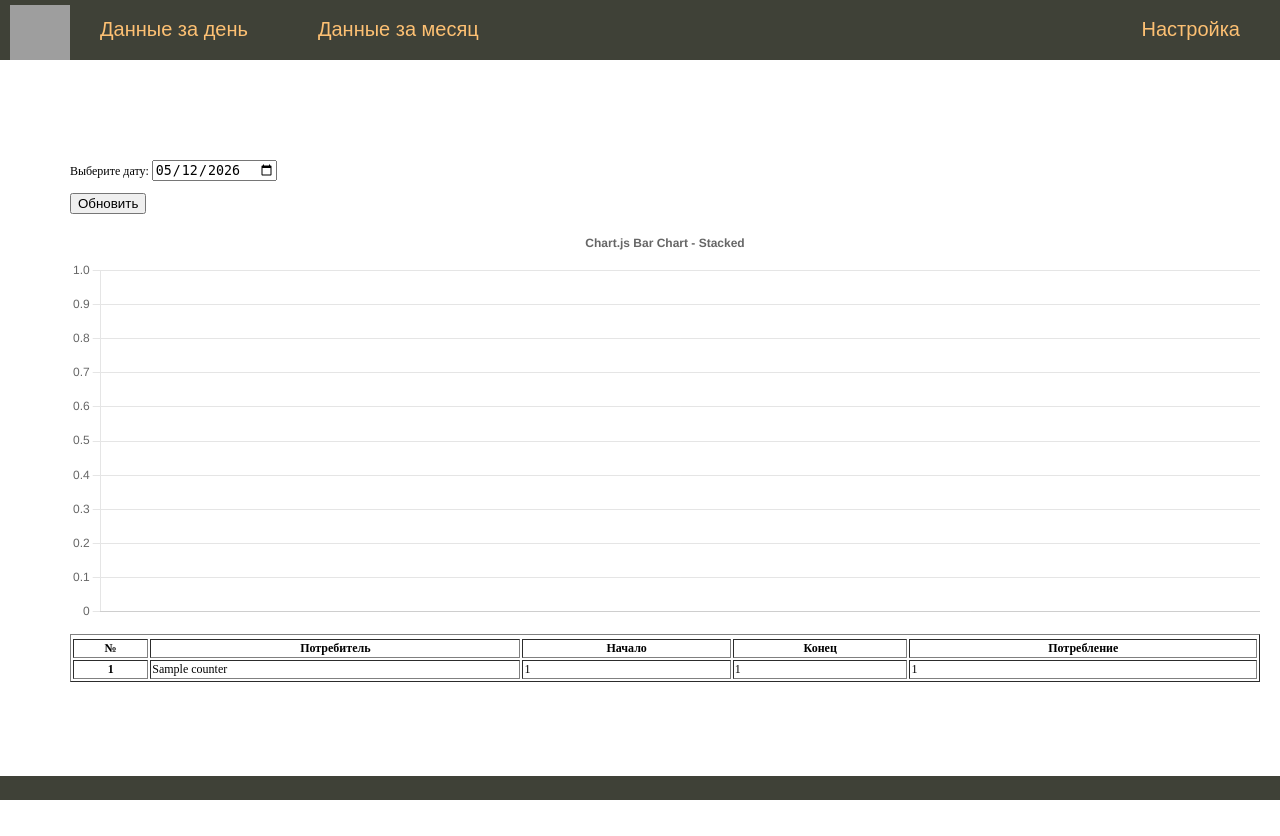
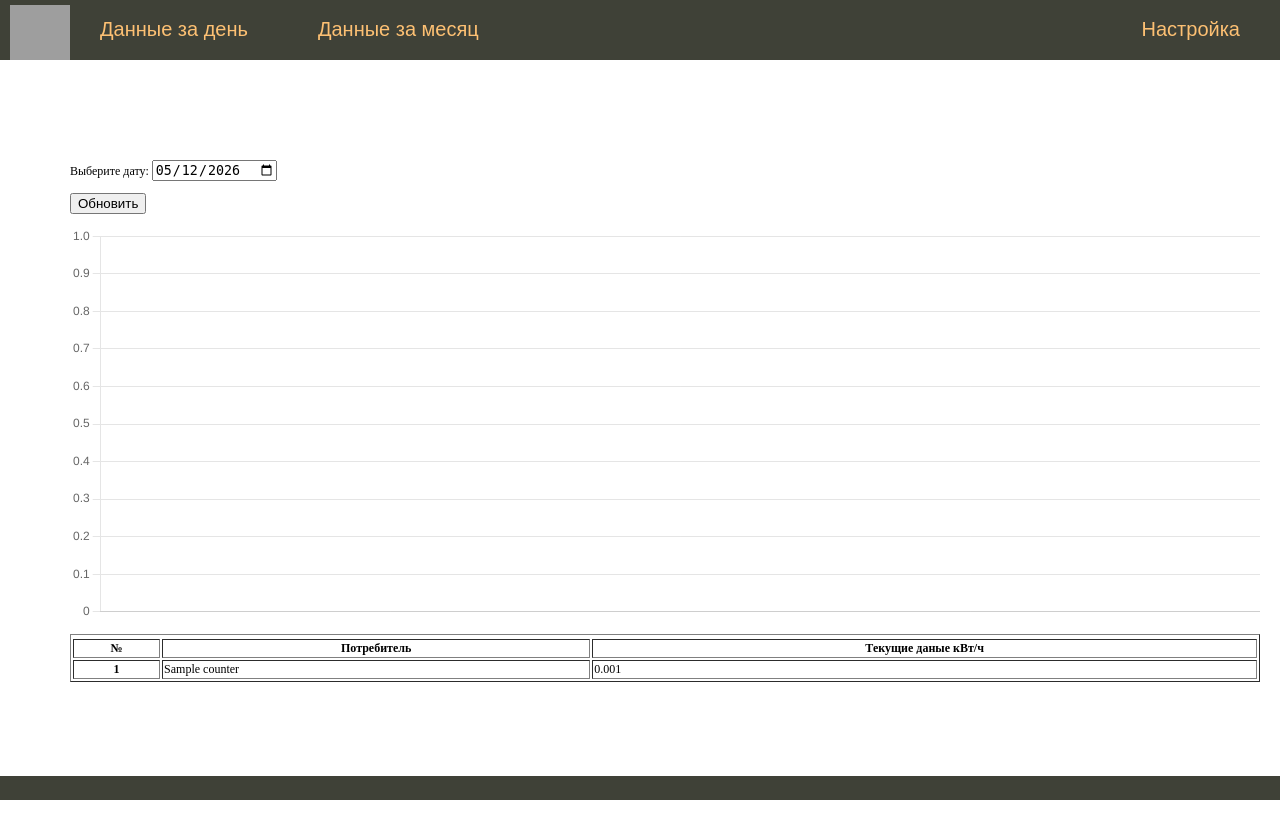
Before and after one commit to DorofeevAlexandr/cardboard_production_control, a Django app: page /electricity_meter_day in a window 1280 px wide. Run offline with Django 5.2, Linux system fonts and the light colour scheme; tables that the repository leaves empty hold one stand-in row (values such as "Sample post"); parts of the project's set-up code (start-up, migrations or seed data) failed here and were passed over; grey boxes are pictures that could not be loaded.

Commit message:
Изменил шаблон вывода графиков

```diff
--- a/backend/cardboard_production/templates/cardboard_production/electro_counters_in_day.html
+++ b/backend/cardboard_production/templates/cardboard_production/electro_counters_in_day.html
@@ -24,10 +24,10 @@ labels : [{% for item in times %} "{{item}}", {% endfor %}],
 datasets: [
 {% for counter, values in count_values.items %}
                 {
-                label: '{{counter}}',
+                label: '{{counter}}, кВт/ч',
                 data : [
                 {% for value in values.count_val %}
-                    {{value}},
+                    {{value }} / 1000,
                 {% endfor %}
               ],
 
@@ -39,8 +39,8 @@ datasets: [
            options: {
                 plugins: {
                   title: {
-                    display: true,
-                    text: 'Chart.js Bar Chart - Stacked'
+                    display: false,
+                    text: ''
                   },
                 },
                 responsive: true,
@@ -62,12 +62,12 @@ datasets: [
     <table width="100%" border="1">
         <tr>
         <tr>
-            <th> № </th><th>Потребитель</th><th>Начало</th><th>Конец</th><th>Потребление</th>
+            <th> № </th><th>Потребитель</th><th>Текущие даные кВт/ч</th>
         </tr>
 
         {% for c in counters %}
             <tr>
-                <th>{{c.number}}</th><td>{{c.client_name}}</td><td>{{c.number}}</td><td>{{c.number}}</td><td>{{c.energy}}</td>
+                <th>{{c.number}}</th><td>{{c.client_name}}</td><td>{{c.energy}}</td>
             </tr>
         {% endfor %}
 
--- a/backend/cardboard_production/work_with_electrocouners.py
+++ b/backend/cardboard_production/work_with_electrocouners.py
@@ -17,8 +17,8 @@ def get_counters_from_base():
                           'client_name': c.client_name,
                           'address': c.address,
                           'transformation_coefficient': c.transformation_coefficient,
-                          'energy_indic': c.energy_indic,
-                          'energy': c.energy,
+                          'energy_indic': str(c.energy_indic / 1000),
+                          'energy': str(c.energy / 1000),
                           })
     return res_counters
 
@@ -71,6 +71,7 @@ def power_consumption(values):
         for ind, val in enumerate(values[cn]['count_val']):
             if val != 0 and prev_val != 0:
                 power_consumption = val - prev_val
+                power_consumption = int(val - prev_val)
             else:
                 power_consumption = 0
             prev_val = val
```
